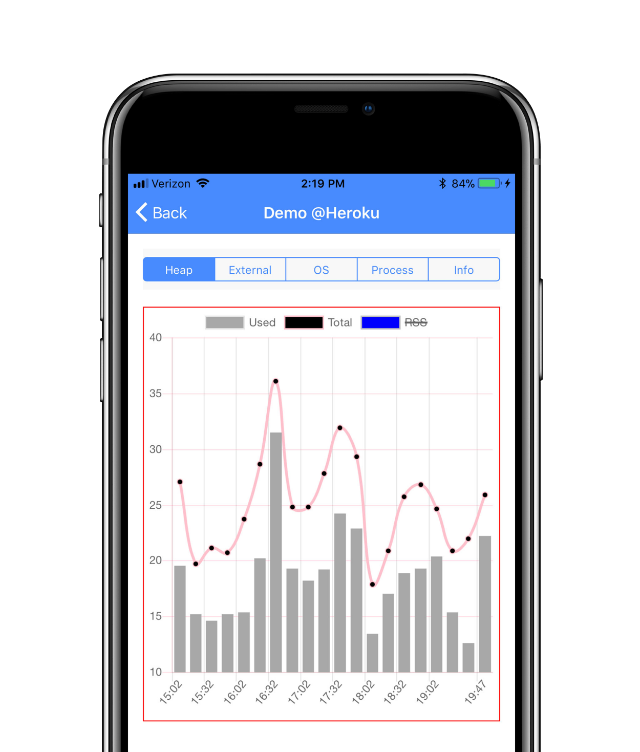
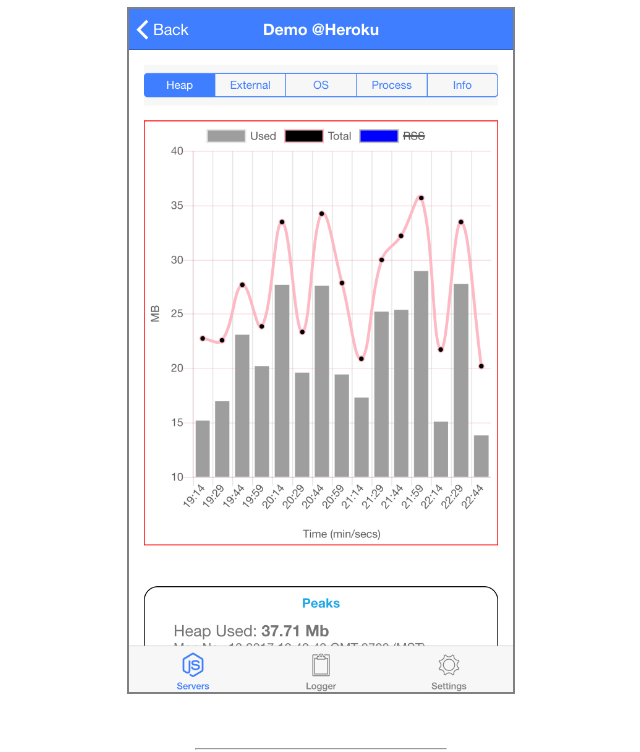
Before and after one commit to WyomingSoftware/noditor-server-demo, a website: page static/index.html in a window 1280 px wide. Shown: the part 73-825 px from the top of the page, without its empty margins (319-959 px from the left). Drawn offline with Linux system fonts and the light colour scheme.

Commit message:
Screen shots for index.html

```diff
--- a/static/index.html
+++ b/static/index.html
@@ -22,8 +22,8 @@
 </head>
 <body  style="margin: auto;text-align: center;font-family:arial, helvetica;">
     <h1>Visit Noditor on <a href="https://github.com/WyomingSoftware/noditor">GitHub</a></h1>
-      <img style="text-align: center;width:80%;" src="stats_iphonexspacegrey_portrait.png"/>
-      <hr style="width:250px;"/>
+      <img style="text-align: center;width:30%;border:solid gray 2px;" src="screen_stats.png"/>
+      <hr style="width:250px;margin-top:50px;"/>
       <img style="text-align: center;width:30%;" src="nodejs-logo.png"/>
       <hr style="width:250px;"/>
       <img style="text-align: center;width:20%;margin-top:20px;margin-bottom:20px;" src="npm-logo.png"/>
```
Also changed, not shown: static/5.8-inch Screenshot 2.jpg (deleted), static/5.8-inch Screenshot 3.jpg (deleted), static/screen_servers.png (added), static/screen_stats.png (added), static/stats.jpg (deleted), static/stats_iphonexspacegrey_portrait.png (deleted).
